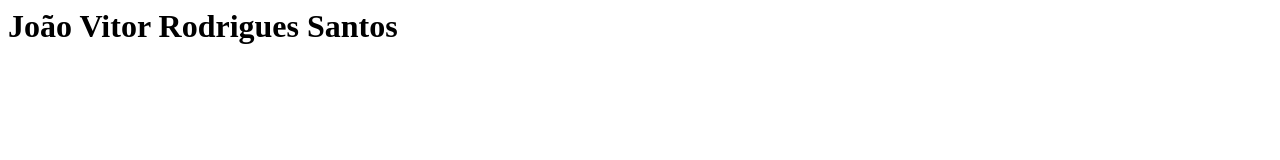
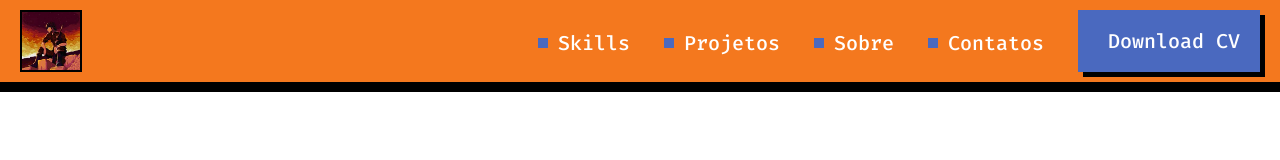
Before and after one commit to JohnVRS/JohnVRS.github.io, a plain HTML site: page index.html in a window 1280 px wide. Drawn offline with Linux system fonts and the light colour scheme.

Commit message:
add project

```diff
--- /dev/null
+++ b/CSS/index.css
@@ -0,0 +1,55 @@
+header {
+    display: flex;
+    justify-content: space-between;
+    align-items: center;
+    background-color: rgba(244, 120, 30, 1);
+    border-bottom: 10px solid black;
+    padding: 10px 20px;
+
+}img {
+    width: 58px;
+    height: 58px;
+    border: 2px solid black;
+}
+
+nav {
+    text-align: right;
+}
+
+
+a{
+    display: inline-flex;
+    align-items: center;
+    color: #FFF;
+    font-size: 20px;
+    font-family: "Fira Code", Arial, Helvetica, sans-serif;
+    font-weight: 500;
+    text-decoration: none;
+    margin-right: 30px;
+    transition: transform 100ms linear;
+}
+a:hover {
+    transform: scale(1.02);
+}
+
+a::before {
+    content: "";
+    background-color: #4A69BF;
+    width: 10px;
+    height: 10px;
+    margin-right: 10px;
+}
+a#button {
+    display: inline-block;
+    background-color: #4A69BF;
+    box-shadow: 5px 5px 0px #000;
+    padding: 18px 20px;
+    margin-right: 0;
+
+    transition: transform 100ms cubic-bezier(0.3, 0.15, 0, 2.47);
+}
+
+a#button:hover {
+    transform: scale(1.05);
+    background-color: #3254B0;
+}
--- /dev/null
+++ b/CSS/reset.css
@@ -0,0 +1,21 @@
+body, h1, h2, h3 {
+    margin: 0;
+}
+
+
+
+
+
+
+
+
+
+
+
+
+
+
+
+
+
+/*  Usado para retirar parametros automaticos dos navegadores */
--- a/index.html
+++ b/index.html
@@ -1 +1,35 @@
-<h1> João Vitor Rodrigues Santos</h1>
+<!DOCTYPE html>
+<html lang="pt-BR">
+    <head>
+        <meta charset="UTF-8"> <!-- charset = definição de caracter-->
+        <meta http-equiv="X-UA-Compatible" content="IE=edge">
+        <meta name="viewport" content="width=device-width, initial-scale=1.0">
+        <title>João Vitor Rodrigues Santos</title>
+
+
+        <link rel="preconnect" href="https://fonts.googleapis.com">
+        <link rel="preconnect" href="https://fonts.gstatic.com" crossorigin>
+        <link href="https://fonts.googleapis.com/css2?family=Fira+Code:wght@300;500&family=Press+Start+2P&display=swap" rel="stylesheet">
+
+        <link rel="icon" type="imagem/png" href="assets/img/Kazami.jpg" />
+
+        <link rel="stylesheet" href="CSS/reset.css">
+        <link rel="stylesheet" href="CSS/index.css">
+
+
+    </head>
+    <body>
+        <header> <!-- cabeçalho -->
+            <img src="assets/img/Kazami.jpg" alt="logoH">
+
+
+            <nav> <!-- Navigation : usada para guardar links de navegação-->
+                <a href="" lang="en">Skills</a> <!-- Anchor -->
+                <a href="">Projetos</a>
+                <a href="">Sobre</a>
+                <a href="">Contatos</a>
+                <a id="button" href="" lang="en">Download CV</a>
+            </nav>
+        </header>
+    </body>
+</html>
```
Also changed, not shown: assets/img/Kazami.jpg (added), 3 other files.
